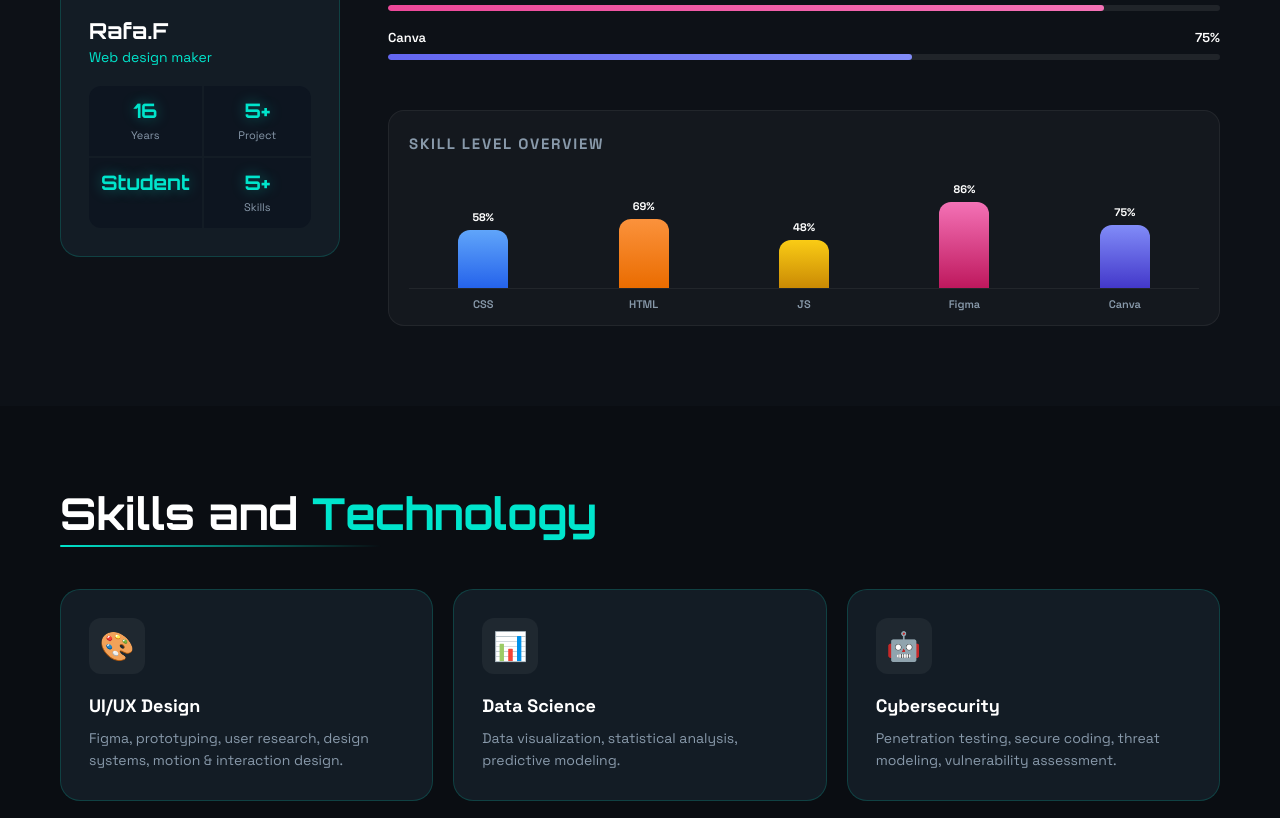
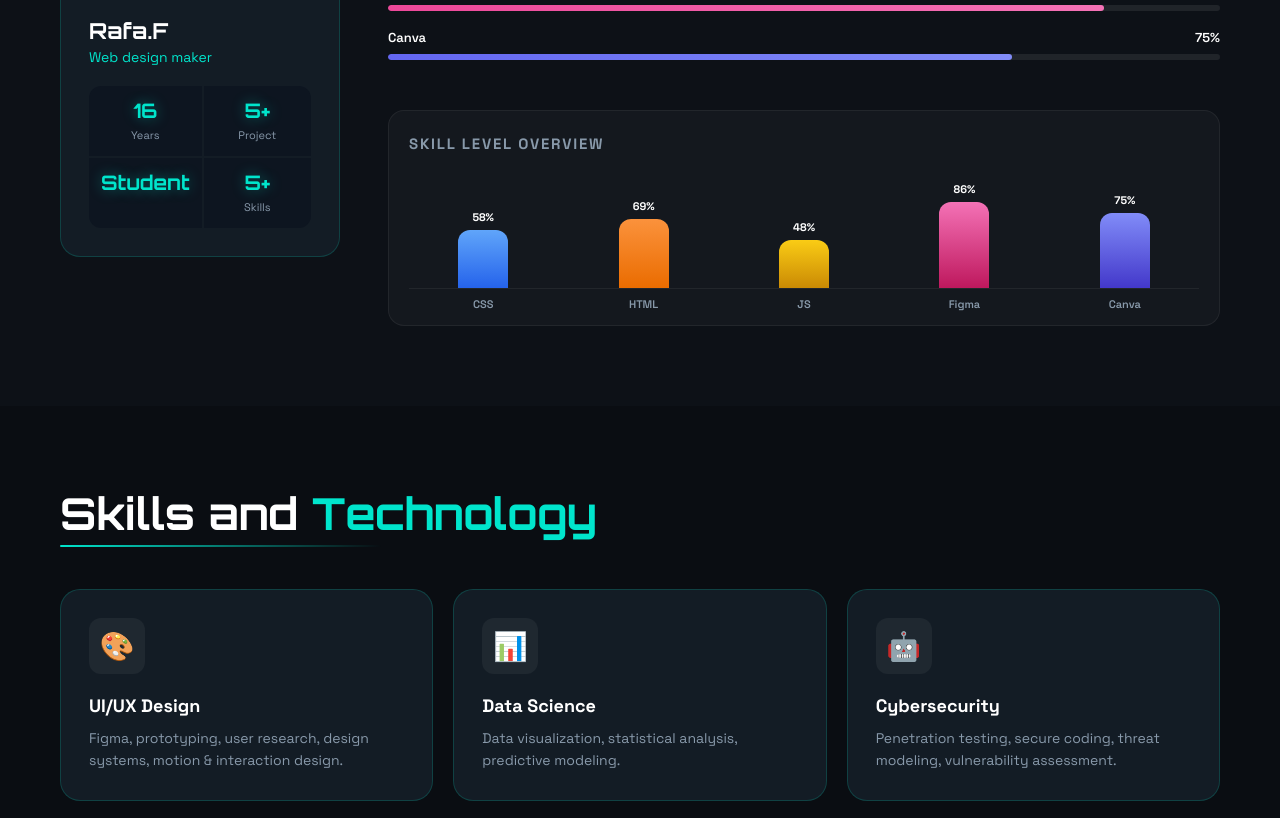
Before and after one commit to Rafanibos-boop/portokolab, a plain HTML site: page index.html in a window 1280 px wide. Shown: the part 1311-2129 px from the top of the page. Drawn offline with Linux system fonts and the light colour scheme.

Commit message:
Update index.html

```diff
--- a/index.html
+++ b/index.html
@@ -156,7 +156,7 @@
               <span>Canva</span><span>75%</span>
             </div>
             <div class="skill-bar-track">
-              <div class="skill-bar-fill" style="width:63%; background: linear-gradient(90deg,#6366f1,#818cf8)"></div>
+              <div class="skill-bar-fill" style="width:75%; background: linear-gradient(90deg,#6366f1,#818cf8)"></div>
             </div>
           </div>
           <div class="skill-chart-wrap">
@@ -180,7 +180,7 @@
               </div>
               <div class="skill-col">
                 <span class="skill-col-pct">75%</span>
-                <div class="skill-col-bar" style="height:63px; background:linear-gradient(to top,#4338ca,#818cf8)"></div>
+                <div class="skill-col-bar" style="height:75px; background:linear-gradient(to top,#4338ca,#818cf8)"></div>
               </div>
             </div>
             <div class="skill-chart-names">
```
